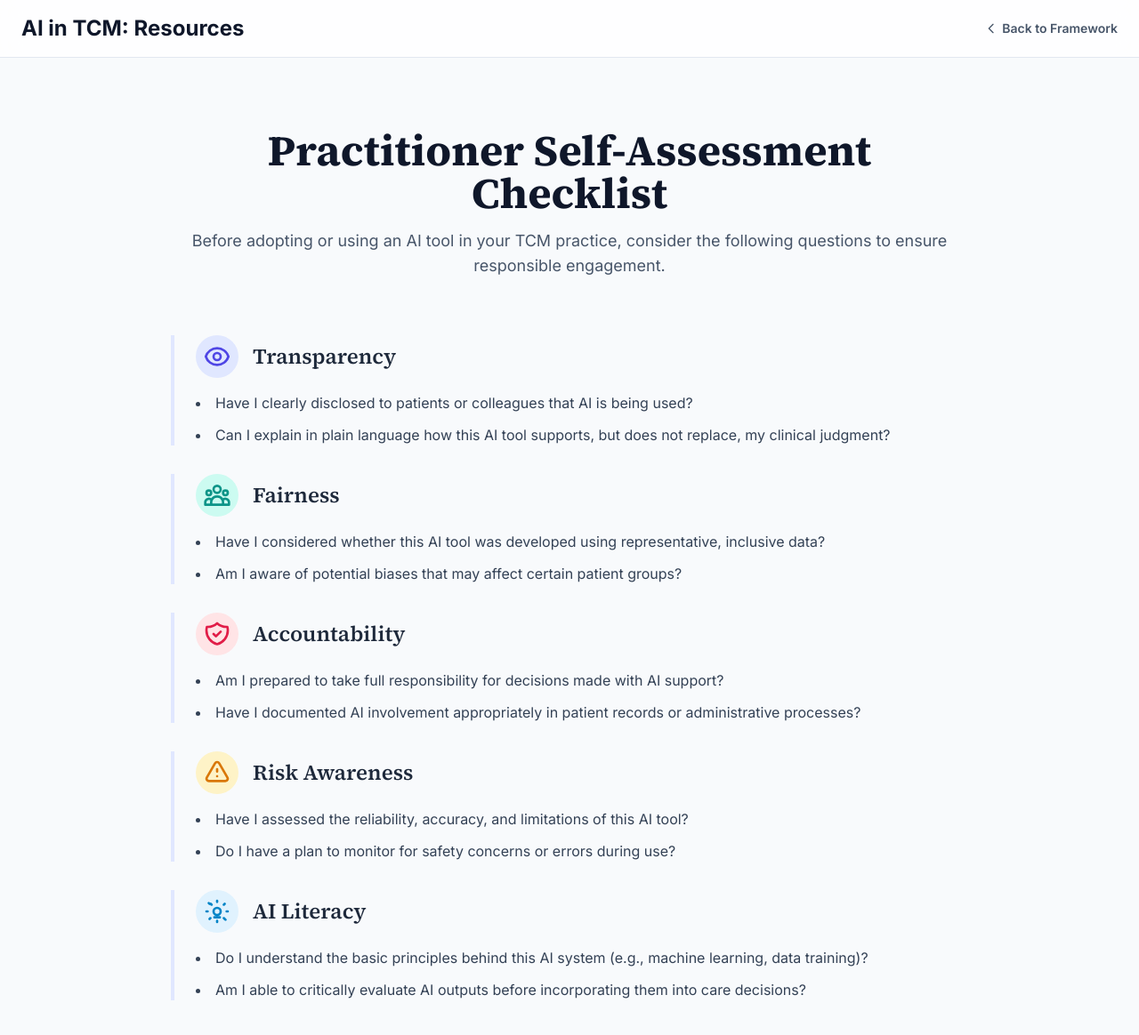
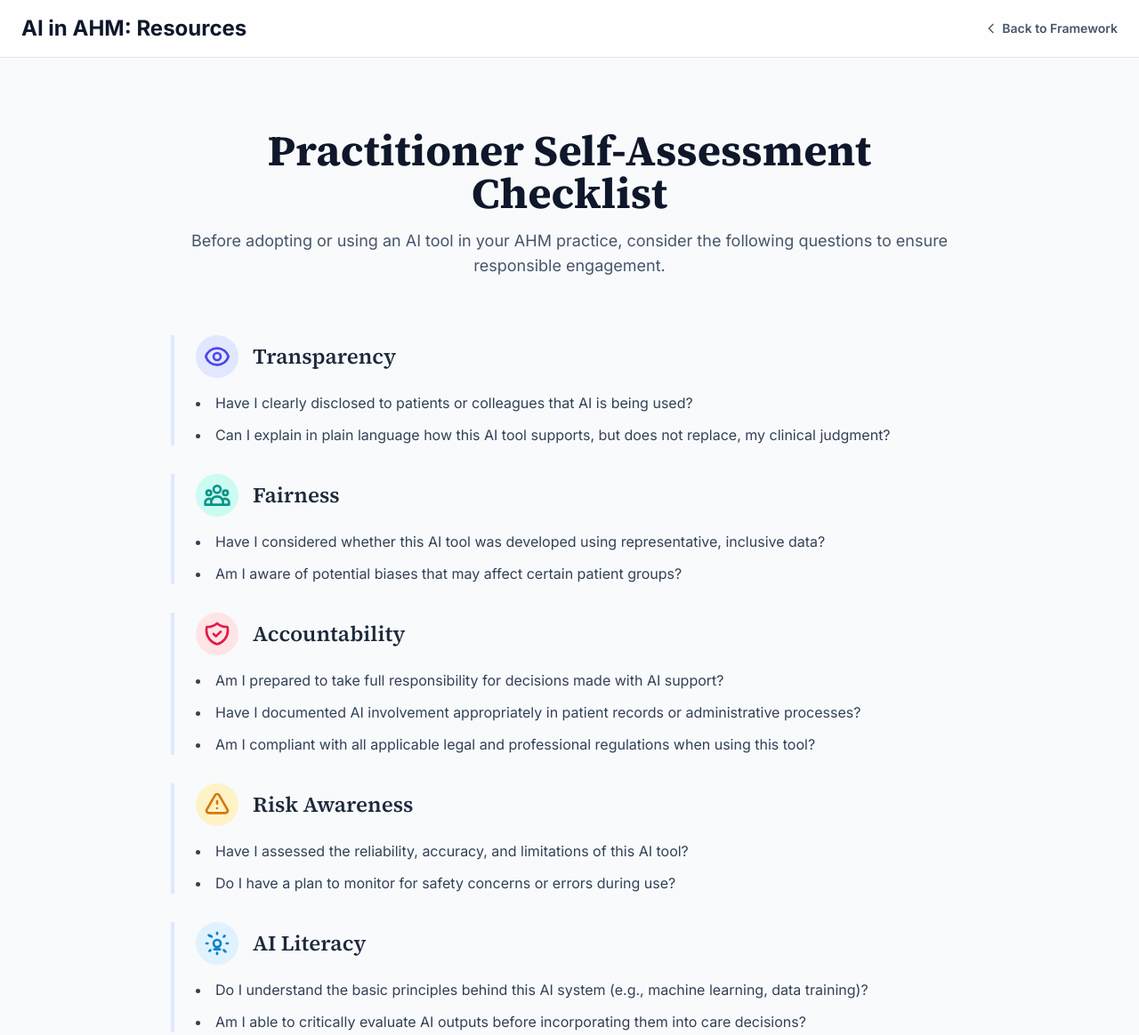
Before and after one commit to Learning-AI-swoo/framework, a plain HTML site: page checklist.html in a window 1280 px wide. Shown: the top 1164 px of the page at 89% size. Drawn offline with nearby package versions, Linux system fonts and the light colour scheme.

Commit message:
Update checklist.html

```diff
--- a/checklist.html
+++ b/checklist.html
@@ -31,10 +31,9 @@
 </head>
 <body class="text-slate-800 flex flex-col min-h-screen">
 
-    <!-- Header -->
     <header class="bg-white/80 backdrop-blur-md sticky top-0 z-50 border-b border-slate-200">
         <div class="container mx-auto px-6 py-4 flex justify-between items-center">
-            <h1 class="text-xl md:text-2xl font-bold text-slate-900">AI in TCM: Resources</h1>
+            <h1 class="text-xl md:text-2xl font-bold text-slate-900">AI in AHM: Resources</h1>
             <a href="index.html" class="back-link text-sm font-semibold text-slate-600 flex items-center">
                 <svg class="w-4 h-4 mr-1" fill="none" stroke="currentColor" viewBox="0 0 24 24" xmlns="http://www.w3.org/2000/svg"><path stroke-linecap="round" stroke-linejoin="round" stroke-width="2" d="M15 19l-7-7 7-7"></path></svg>
                 Back to Framework
@@ -42,19 +41,15 @@
         </div>
     </header>
 
-    <!-- Main Content -->
     <main class="container mx-auto px-6 py-12 md:py-20 flex-grow">
 
-        <!-- Page Title -->
         <div class="max-w-4xl mx-auto text-center mb-12 md:mb-16">
             <h2 class="title-font text-4xl md:text-5xl font-bold text-slate-900">Practitioner Self-Assessment Checklist</h2>
-            <p class="mt-4 text-lg text-slate-600">Before adopting or using an AI tool in your TCM practice, consider the following questions to ensure responsible engagement.</p>
+            <p class="mt-4 text-lg text-slate-600">Before adopting or using an AI tool in your AHM practice, consider the following questions to ensure responsible engagement.</p>
         </div>
 
-        <!-- Checklist Section -->
         <div class="max-w-4xl mx-auto">
 
-            <!-- Transparency -->
             <div class="checklist-item">
                 <div class="flex items-center mb-4">
                     <div class="p-2 bg-indigo-100 rounded-full mr-4"><svg class="w-8 h-8 text-indigo-600" fill="none" stroke="currentColor" viewBox="0 0 24 24" xmlns="http://www.w3.org/2000/svg"><path stroke-linecap="round" stroke-linejoin="round" stroke-width="2" d="M15 12a3 3 0 11-6 0 3 3 0 016 0z"></path><path stroke-linecap="round" stroke-linejoin="round" stroke-width="2" d="M2.458 12C3.732 7.943 7.523 5 12 5c4.478 0 8.268 2.943 9.542 7-1.274 4.057-5.064 7-9.542 7-4.477 0-8.268-2.943-9.542-7z"></path></svg></div>
@@ -66,7 +61,6 @@
                 </ul>
             </div>
 
-            <!-- Fairness -->
             <div class="checklist-item">
                 <div class="flex items-center mb-4">
                      <div class="p-2 bg-teal-100 rounded-full mr-4"><svg class="w-8 h-8 text-teal-600" fill="none" stroke="currentColor" viewBox="0 0 24 24" xmlns="http://www.w3.org/2000/svg"><path stroke-linecap="round" stroke-linejoin="round" stroke-width="2" d="M17 20h5v-2a3 3 0 00-5.356-1.857M17 20H7m10 0v-2c0-.656-.126-1.283-.356-1.857M7 20H2v-2a3 3 0 015.356-1.857M7 20v-2c0-.656.126-1.283.356-1.857m0 0a5.002 5.002 0 019.288 0M15 7a3 3 0 11-6 0 3 3 0 016 0zm6 3a2 2 0 11-4 0 2 2 0 014 0zM7 10a2 2 0 11-4 0 2 2 0 014 0z"></path></svg></div>
@@ -78,7 +72,6 @@
                 </ul>
             </div>
 
-            <!-- Accountability -->
             <div class="checklist-item">
                 <div class="flex items-center mb-4">
                     <div class="p-2 bg-rose-100 rounded-full mr-4"><svg class="w-8 h-8 text-rose-600" fill="none" stroke="currentColor" viewBox="0 0 24 24" xmlns="http://www.w3.org/2000/svg"><path stroke-linecap="round" stroke-linejoin="round" stroke-width="2" d="M9 12l2 2 4-4m5.618-4.016A11.955 11.955 0 0112 2.944a11.955 11.955 0 01-8.618 3.04A12.02 12.02 0 003 9c0 5.591 3.824 10.29 9 11.622 5.176-1.332 9-6.03 9-11.622 0-1.042-.133-2.052-.382-3.016z"></path></svg></div>
@@ -87,10 +80,10 @@
                 <ul class="space-y-3 list-disc list-inside text-slate-700">
                     <li>Am I prepared to take full responsibility for decisions made with AI support?</li>
                     <li>Have I documented AI involvement appropriately in patient records or administrative processes?</li>
+                    <li>Am I compliant with all applicable legal and professional regulations when using this tool?</li>
                 </ul>
             </div>
 
-            <!-- Risk Awareness -->
             <div class="checklist-item">
                 <div class="flex items-center mb-4">
                     <div class="p-2 bg-amber-100 rounded-full mr-4"><svg class="w-8 h-8 text-amber-600" fill="none" stroke="currentColor" viewBox="0 0 24 24" xmlns="http://www.w3.org/2000/svg"><path stroke-linecap="round" stroke-linejoin="round" stroke-width="2" d="M12 9v2m0 4h.01m-6.938 4h13.856c1.54 0 2.502-1.667 1.732-3L13.732 4c-.77-1.333-2.694-1.333-3.464 0L3.34 16c-.77 1.333.192 3 1.732 3z"></path></svg></div>
@@ -102,7 +95,6 @@
                 </ul>
             </div>
 
-            <!-- AI Literacy -->
             <div class="checklist-item" style="border-left: 4px solid #e0e7ff; margin-bottom: 0;">
                 <div class="flex items-center mb-4">
                     <div class="p-2 bg-sky-100 rounded-full mr-4"><svg class="w-8 h-8 text-sky-600" fill="none" stroke="currentColor" viewBox="0 0 24 24" xmlns="http://www.w3.org/2000/svg"><path stroke-linecap="round" stroke-linejoin="round" stroke-width="2" d="M9.663 17h4.673M12 3v1m6.364 1.636l-.707.707M21 12h-1M4 12H3m3.636-6.364l.707.707M19.071 19.071l-.707-.707M12 21v-1m-6.364-1.636l.707-.707M5.636 5.636l-.707-.707m12.728 12.728l.707.707M15 12a3 3 0 11-6 0 3 3 0 016 0z"></path></svg></div>
@@ -117,7 +109,6 @@
         </div>
     </main>
 
-    <!-- Footer / Note Section -->
     <footer class="bg-slate-200 border-t border-slate-300 mt-auto">
         <div class="container mx-auto px-6 py-8 text-center">
             <p class="text-sm text-slate-600 max-w-4xl mx-auto">
```
